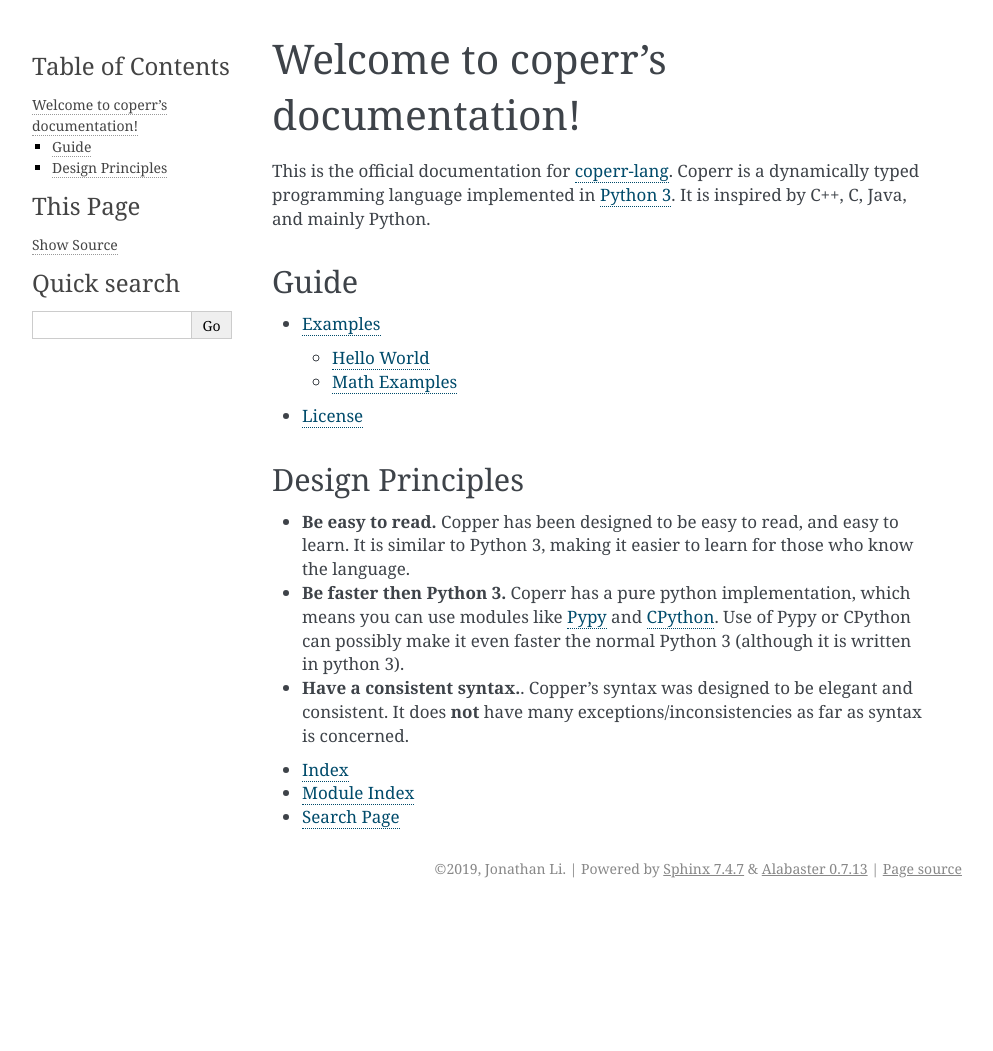
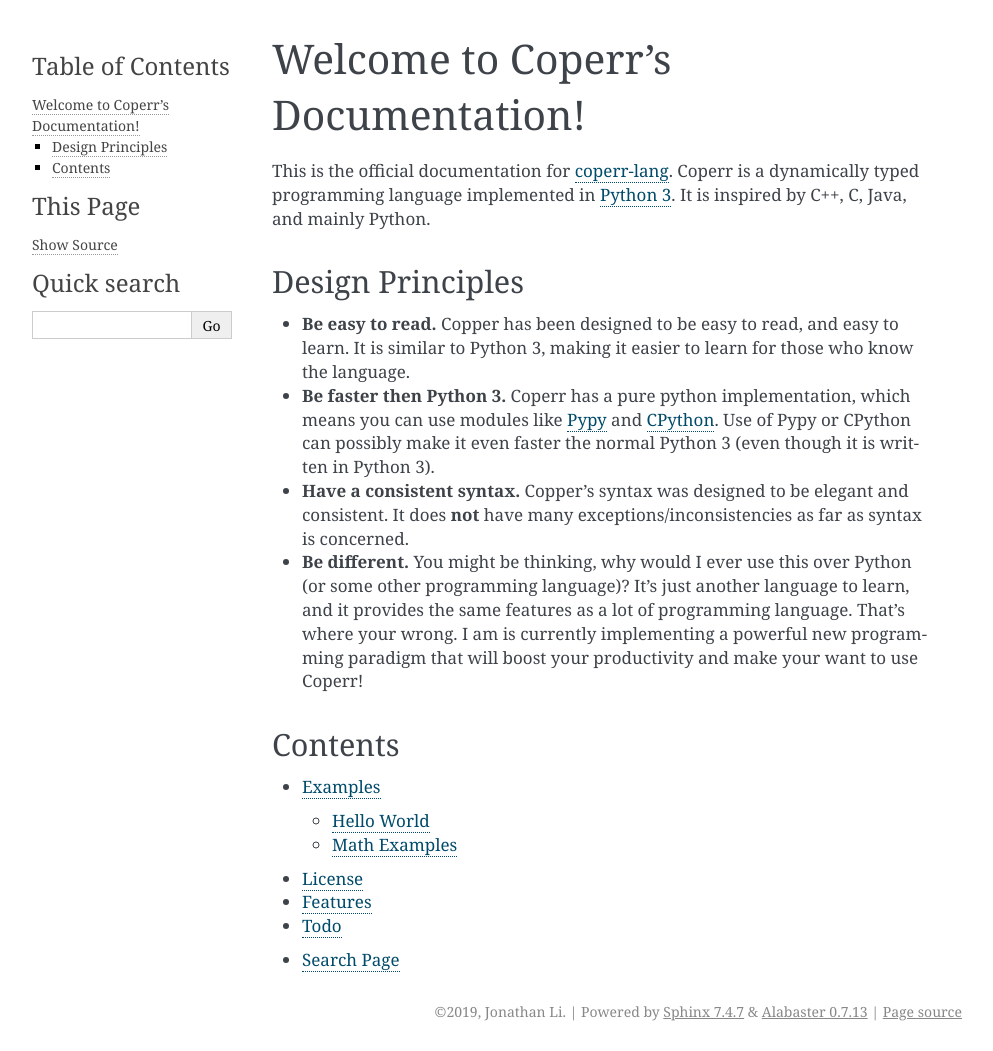
Before and after one commit to MonliH/coperr-lang, a Sphinx documentation site: the page built from docs/source/index.rst, in a window 1280 px wide. Shown: the whole page, without its empty margins (148-1141 px from the left). Built offline with Sphinx 7.4.7, drawn with Linux system fonts in a browser that asks for light colours; before the commit the page ends 908 px from its top, so only the background shows below that.

Commit message:
Added todo and features and updated index

```diff
--- a/docs/source/index.rst
+++ b/docs/source/index.rst
@@ -1,23 +1,12 @@
 .. coperr documentation master file, created by
    sphinx-quickstart on Tue Jan 29 14:17:07 2019.
-   You can adapt this file completely to your liking, but it should at least
-   contain the root `toctree` directive.
 
-Welcome to coperr's documentation!
+Welcome to Coperr's Documentation!
 ==================================
 
 This is the official documentation for `coperr-lang <https://github.com/MonliH/coperr-lang>`_.
 Coperr is a dynamically typed programming language implemented in `Python 3 <https://www.python.org/>`_.
 It is inspired by C++, C, Java, and mainly Python.
-
-Guide
-^^^^^
-
-.. toctree::
-   :maxdepth: 3
-
-   examples
-   license
 
 Design Principles
 ^^^^^^^^^^^^^^^^^
@@ -26,10 +15,26 @@
   It is similar to Python 3, making it easier to learn for those who know the language.
 
 - **Be faster then Python 3.** Coperr has a pure python implementation, which means you can use modules like `Pypy <https://pypy.org/>`_ and `CPython <https://github.com/python/cpython>`_.
-  Use of Pypy or CPython can possibly make it even faster the normal Python 3 (although it is written in python 3).
+  Use of Pypy or CPython can possibly make it even faster the normal Python 3 (even though it is written in Python 3).
 
-- **Have a consistent syntax.**. Copper's syntax was designed to be elegant and consistent. It does **not** have many exceptions/inconsistencies as far as syntax is concerned.
+- **Have a consistent syntax.** Copper's syntax was designed to be elegant and consistent. It does **not** have many exceptions/inconsistencies as far as syntax is concerned.
 
-* :ref:`genindex`
-* :ref:`modindex`
+- **Be different.** You might be thinking, why would I ever use this over Python (or some other programming language)?
+  It's just another language to learn, and it provides the same features as a lot of programming language.
+  That's where your wrong. I am is currently implementing a powerful new programming paradigm that will boost your productivity and make your want to use Coperr!
+
+Contents
+^^^^^^^^
+
+.. toctree::
+   :maxdepth: 3
+
+   examples
+   license
+   features
+   todo
+
+.. * :ref:`genindex`
+.. * :ref:`modindex`
+
 * :ref:`search`
```
Also changed, not shown: docs/source/features.rst (added, +16 -0 lines), docs/source/todo.rst (added, +14 -0 lines).
